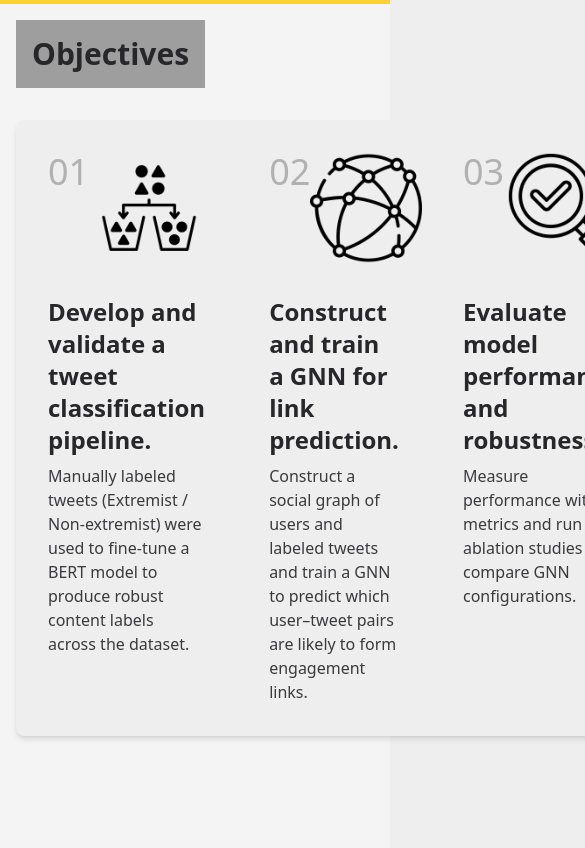
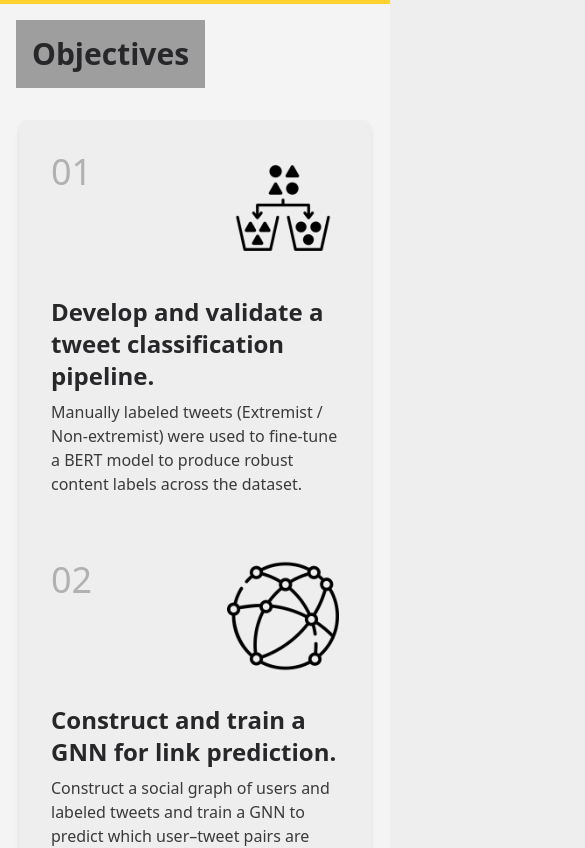
Before and after one commit to iragca/capstone2-mvp3-frontend-cfworkers, a SvelteKit app: page /study in a window 390 px wide. Shown: the part 840-1688 px from the top of the page, 585 px wide, since content can reach past the window. Built offline with nearby package versions, Linux system fonts and the light colour scheme; grey boxes are pictures that could not be loaded.

Commit message:
fix: adjust SVG overflow behavior and layout for methodology section

```diff
--- a/src/routes/study/+page.svelte
+++ b/src/routes/study/+page.svelte
@@ -30,7 +30,7 @@
 {#snippet methodology(imageUrl, title, description)}
 	<li class="items-left flex max-w-xs flex-col p-8">
 		<img class="mx-auto size-32 rounded-box" src={imageUrl} alt="objective: {title}" />
-		<svg width="100%" height="40" xmlns="http://www.w3.org/2000/svg" class="mt-8">
+		<svg width="100%" height="40" xmlns="http://www.w3.org/2000/svg" class="mt-8 overflow-visible">
 			<!-- Circle 1 -->
 			<circle cx="5%" cy="25" r="10" fill="black" />
 			<!-- Line 1 -->
@@ -74,7 +74,7 @@
 				Objectives
 			</h1>
 			<ul
-				class="mx-auto flex w-fit justify-center gap-8 overflow-x-auto rounded-box bg-base-100 p-4 shadow-md"
+				class="mx-auto flex w-fit justify-center gap-8 overflow-x-auto rounded-box bg-base-100 p-4 shadow-md flex-col md:flex-row"
 			>
 				{@render objective(
 					1,
```
